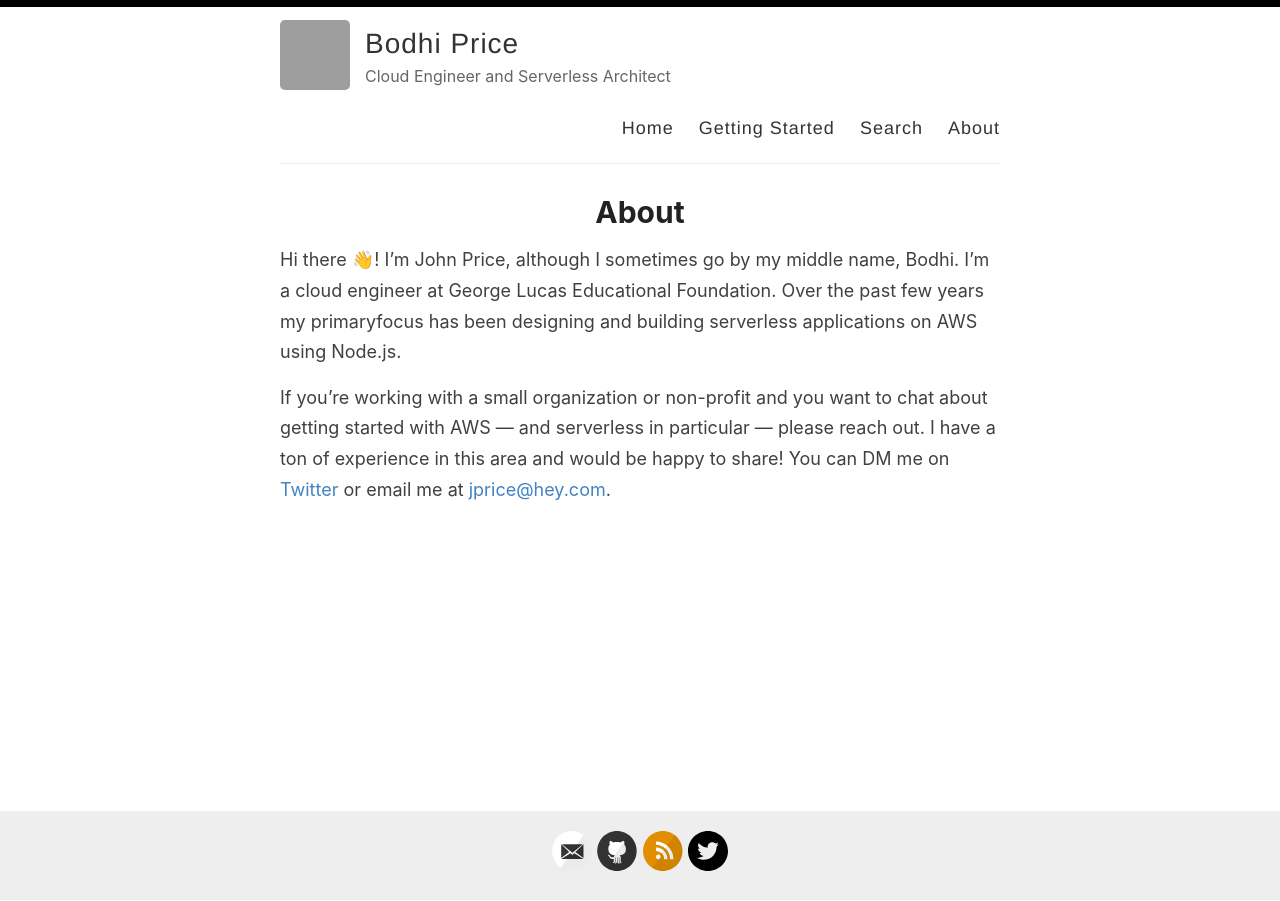
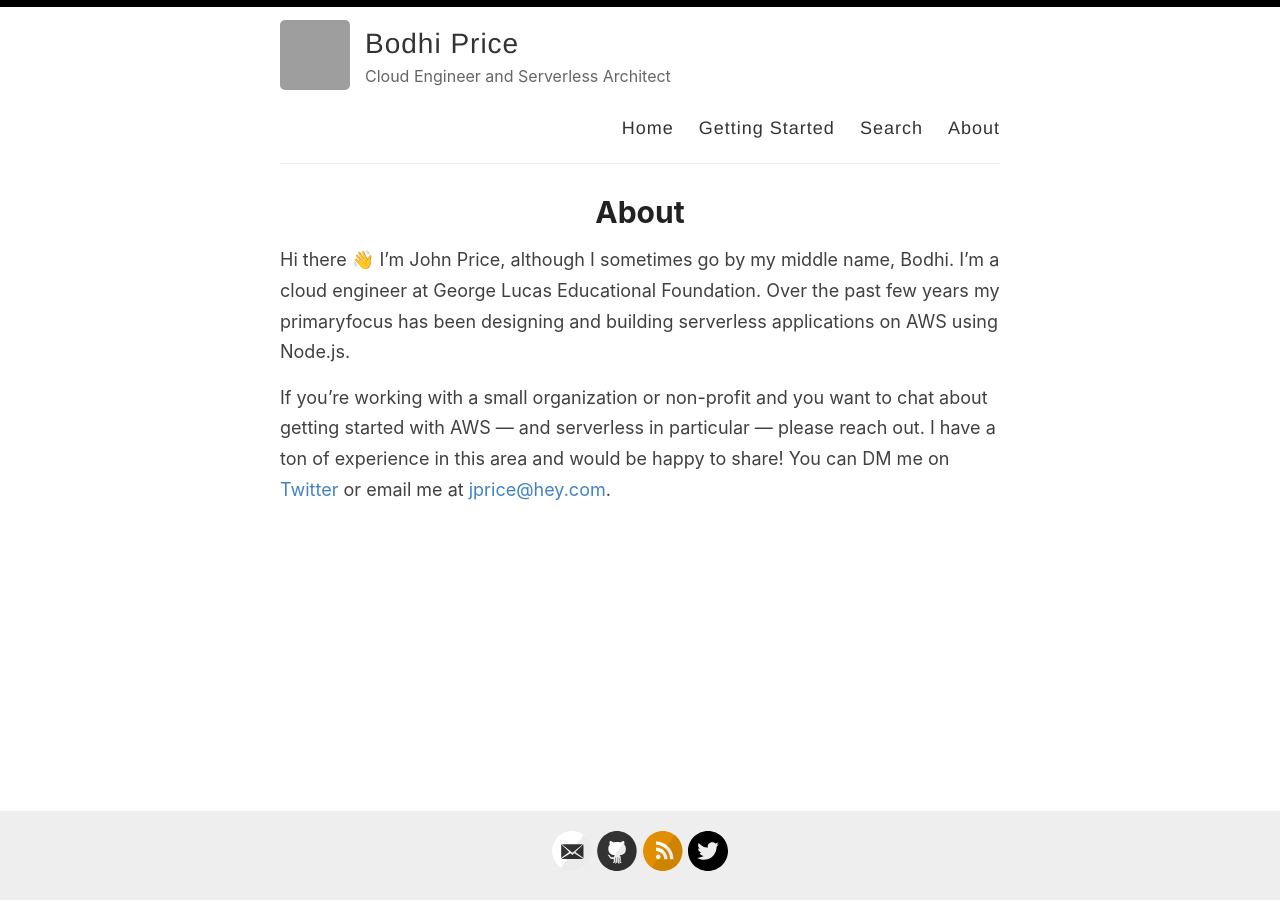
Before and after one commit to bodhiprice/bodhiprice.github.io, a Jekyll site: the page built from _pages/about.md, in a window 1280 px wide. Built offline with Jekyll 4.4.1, drawn with Linux system fonts in a browser that asks for light colours; grey boxes are pictures that could not be loaded.

```diff
--- a/_pages/about.md
+++ b/_pages/about.md
@@ -4,6 +4,6 @@ title: About
 permalink: /about/
 ---
 
-Hi there 👋! I'm John Price, although I sometimes go by my middle name, Bodhi. I’m a cloud engineer at George Lucas Educational Foundation. Over the past few years my primaryfocus has been designing and building serverless applications on AWS using Node.js.
+Hi there 👋 I'm John Price, although I sometimes go by my middle name, Bodhi. I’m a cloud engineer at George Lucas Educational Foundation. Over the past few years my primaryfocus has been designing and building serverless applications on AWS using Node.js.
 
 If you're working with a small organization or non-profit and you want to chat about getting started with AWS — and serverless in particular — please reach out. I have a ton of experience in this area and would be happy to share! You can DM me on [Twitter](https://twitter.com/bodhiprice) or email me at [jprice@hey.com](mailto:jprice@hey.com).
```
